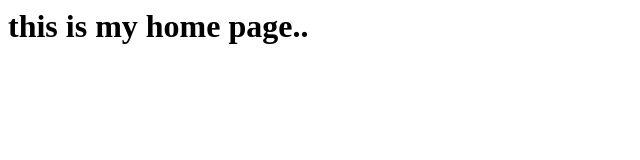
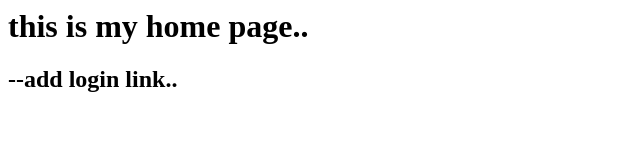
Before and after one commit to Sammedpatil09/908-test, a plain HTML site: page index.html in a window 1280 px wide. Shown: the whole page, without its empty margins (0-640 px from the left). Drawn offline with Linux system fonts and the light colour scheme.

Commit message:
created marker for login

```diff
--- a/index.html
+++ b/index.html
@@ -1 +1,2 @@
 <h1>this is my home page..</h1>
+<h2>--add login link..</h2>
```
